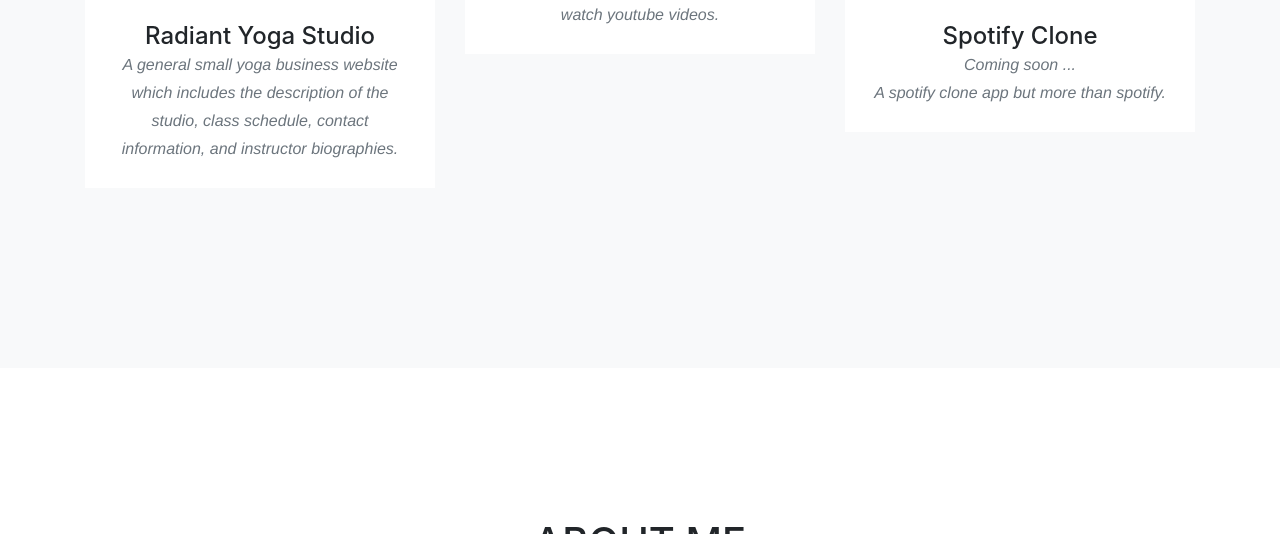
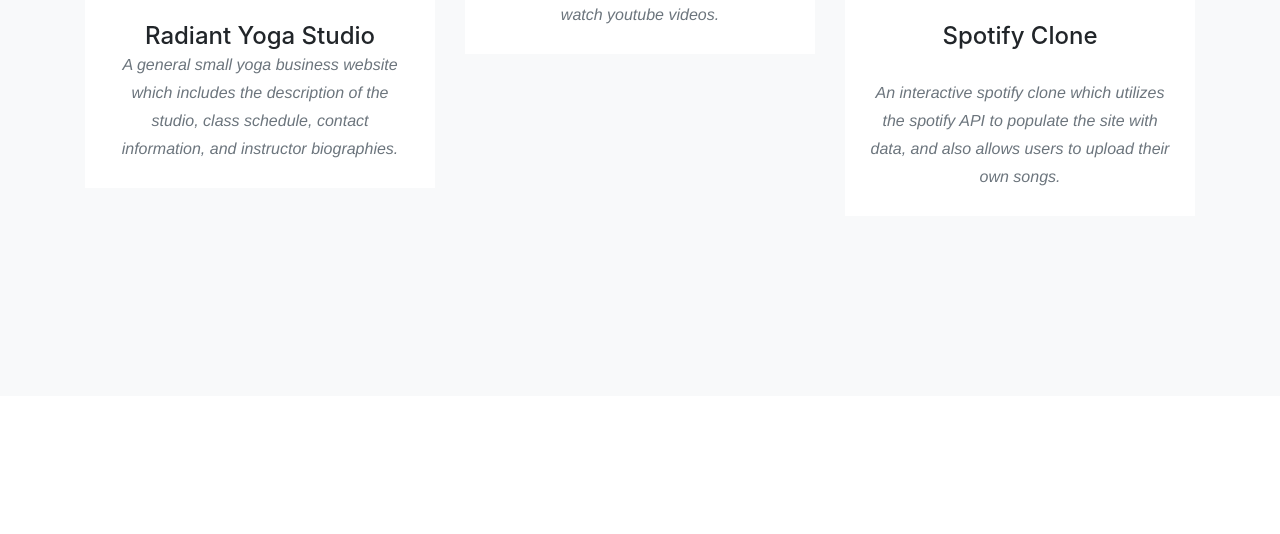
Before and after one commit to Li-m-dev/portfolio, a website with bundled scripts: page index.html in a window 1280 px wide. Shown: the part 1852-2386 px from the top of the page. Built offline with nearby package versions, Linux system fonts and the light colour scheme; files whose address does not match are found by name; a web font is replaced by a local one.

Commit message:
add group project

```diff
--- a/index.html
+++ b/index.html
@@ -164,7 +164,7 @@
           </div>
         </div>
         <div class="col-md-4 col-sm-6 portfolio-item">
-          <a class="portfolio-link">
+          <a class="portfolio-link" href="http://www.swafli.fun/" target="_blank">
             <!-- <a class="portfolio-link" data-toggle="modal" href="#portfolioModal3"> -->
             <div class="portfolio-hover">
               <div class="portfolio-hover-content">
@@ -175,8 +175,9 @@
           </a>
           <div class="portfolio-caption">
             <h4>Spotify Clone</h4>
-            <p class="text-muted">Coming soon ...
-              <br/>A spotify clone app but more than spotify.</p>
+            <p class="text-muted">
+              <br/>An interactive spotify clone which utilizes the spotify API to populate the site with data, and also allows
+              users to upload their own songs. </p>
           </div>
         </div>
         <!-- <div class="col-md-4 col-sm-6 portfolio-item">
```
